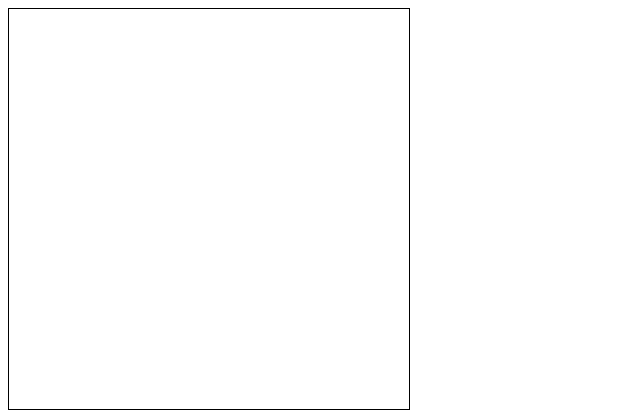
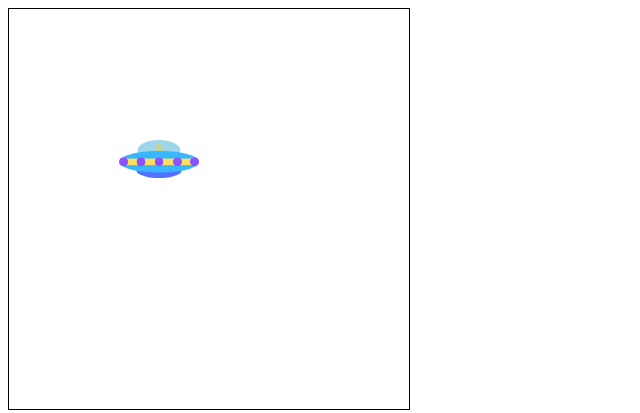
Before and after one commit to glamica/mru, a plain HTML site: page index.html in a window 1280 px wide. Shown: the whole page, without its empty margins (0-640 px from the left). Drawn offline with Linux system fonts and the light colour scheme.

Commit message:
create all

```diff
--- a/index.html
+++ b/index.html
@@ -15,7 +15,7 @@
   <script>
     // Defina a constante para receber a imagem
     const image = new Image();
-    image.src = 'caminho/para/sua/imagem.jpg';
+    image.src = 'img/nave.svg';
 
     // Vetor de linhas representando origem e destino
     const lines = [
```
Also changed, not shown: img/nave.svg (added).
